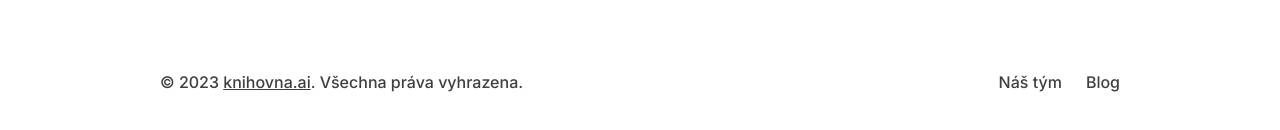
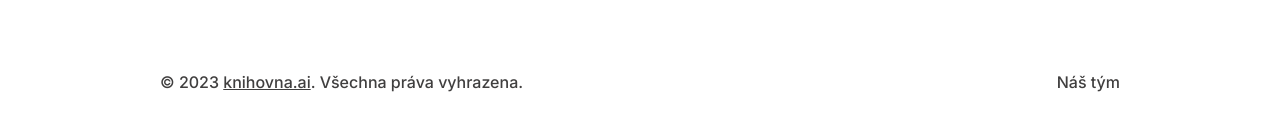
Before and after one commit to kisk-muni/knihovna.ai, a Next.js app: page /blog in a window 1280 px wide. Shown: the part 658-788 px from the top of the page. Built offline with nearby package versions, Linux system fonts and the light colour scheme.

Commit message:
hide blog feature

```diff
--- a/app/page.tsx
+++ b/app/page.tsx
@@ -67,7 +67,7 @@ export default async function Home() {
           </div>
         </Container>
       </section>
-      {recentPosts.length > 0 && (
+      {false && recentPosts.length > 0 && (
         <section className="pt-12 lg:pt-20">
           <Container>
             <h2 className="block uppercase text-base font-semibold text-text/60 mb-4">
--- a/site-config.ts
+++ b/site-config.ts
@@ -91,11 +91,11 @@ const siteConfig: SiteConfig = {
   navigation: [
     { title: "Domů", href: "/" },
     { title: "Náš tým", href: "/tym" },
-    { title: "Blog", href: "/blog" },
+    // { title: "Blog", href: "/blog" },
   ],
   footerNavigation: [
     { title: "Náš tým", href: "/tym" },
-    { title: "Blog", href: "/blog" },
+    //{ title: "Blog", href: "/blog" },
   ],
 };
 
```
